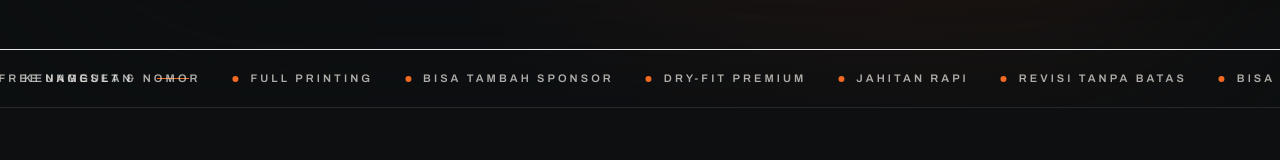
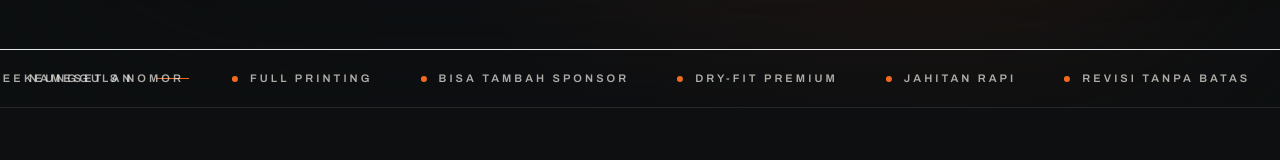
Before and after one commit to ersetdigital-sudo/tntsport, a Next.js app: page /corporate-collection in a window 1280 px wide. Shown: the part 773-933 px from the top of the page. Built offline with nearby package versions, Linux system fonts and the light colour scheme; no server answers; the database is empty; a web font is replaced by a local one.

Commit message:
fix: marquee width max-content for scroll

```diff
--- a/components/corporate-collection/corporate-collection.css
+++ b/components/corporate-collection/corporate-collection.css
@@ -212,6 +212,11 @@
 
 /* ---- marquee ---- */
 .corp .marquee-track {
+  display: flex;
+  align-items: center;
+  gap: 3rem;
+  white-space: nowrap;
+  width: max-content;
   animation: corp-marq 26s linear infinite;
 }
 @keyframes corp-marq {
```
